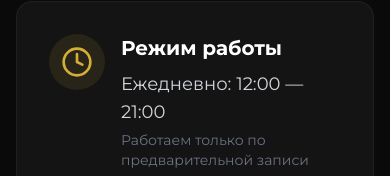
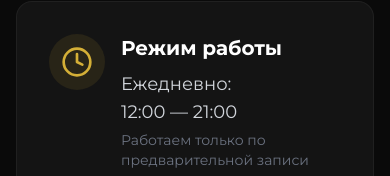
Before and after one commit to kamranezi/piercingshine, a Next.js app: page /contacts in a window 390 px wide. Shown: the part 604-780 px from the top of the page. Built offline with nearby package versions, Linux system fonts and the light colour scheme.

Commit message:
Режи и превью

```diff
--- a/src/app/contacts/page.tsx
+++ b/src/app/contacts/page.tsx
@@ -1,4 +1,4 @@
-"use client";
+'use client';
 
 import { useEffect, useRef, useState } from "react";
 import { motion } from "framer-motion";
@@ -79,7 +79,6 @@ export default function Contacts() {
                 <div>
                   <h3 className="text-xl font-bold text-white mb-2">Адрес студии</h3>
 
-                  {/* Точная ссылка на организацию из вашего запроса */}
                   <a
                     href="https://yandex.ru/maps/org/piercingshine/13580233451/?display-text=Piercing%20shine&from=mapframe&ll=37.666427%2C55.785312&mode=search&sll=37.400988%2C55.670747&source=mapframe&sspn=0.580902%2C0.202181&text=Piercing%20shine&um=constructor%3A0c3866164289456561574545565558&utm_source=share&z=14"
                     target="_blank"
@@ -104,7 +103,7 @@ export default function Contacts() {
                 </div>
                 <div>
                   <h3 className="text-xl font-bold text-white mb-2">Режим работы</h3>
-                  <p className="text-gray-300 text-lg">Ежедневно: 12:00 — 21:00</p>
+                  <p className="text-gray-300 text-lg">Ежедневно: <span className="block sm:inline">12:00 — 21:00</span></p>
                   <p className="text-gray-500 text-sm mt-1">Работаем только по предварительной записи</p>
                 </div>
               </div>
--- a/src/app/layout.tsx
+++ b/src/app/layout.tsx
@@ -15,7 +15,7 @@ export const metadata: Metadata = {
   metadataBase: new URL(siteUrl),
 
   title: "Piercing Shine | Студия безопасного пирсинга в Москве",
-  description: "Профессиональный пирсинг любой сложности, микродермалы и удаление тату. Стерильность 100%, титановые украшения ASTM F-136, обучение мастеров.",
+  description: "Профессиональный салон пирсинга любой сложности. Стерильность 100%, титановые украшения ASTM F-136, обучение мастеров.",
   keywords: ["пирсинг москва", "студия пирсинга", "прокол ушей", "пирсинг носа", "микродермал", "удаление тату", "piercing shine"],
 
   icons: {
```
Also changed, not shown: 2 other files (tests, documents, lock files or other folders).
